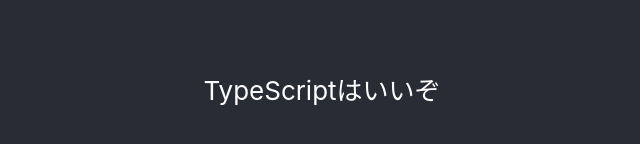
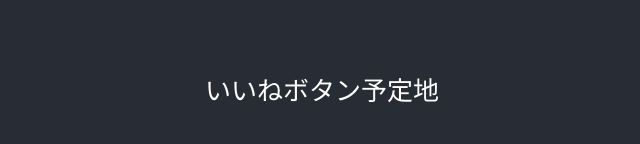
Before and after one commit to kkeeth/my-react-playground, a React (Create React App) app: page / in a window 1280 px wide. Shown: the part 312-456 px from the top of the page, without its empty margins (318-958 px from the left). Built offline with nearby package versions, Linux system fonts and the light colour scheme.

Commit message:
feat: developed like button boilerplate

```diff
--- a/src/App.tsx
+++ b/src/App.tsx
@@ -4,9 +4,15 @@
 function App() {
   return (
     <div className="App">
-      <header className="App-header">TypeScriptはいいぞ</header>
+      <header className="App-header">
+        <LikeButton />
+      </header>
     </div>
   );
 }
 
+function LikeButton() {
+  return <span>いいねボタン予定地</span>;
+}
+
 export default App;
```
